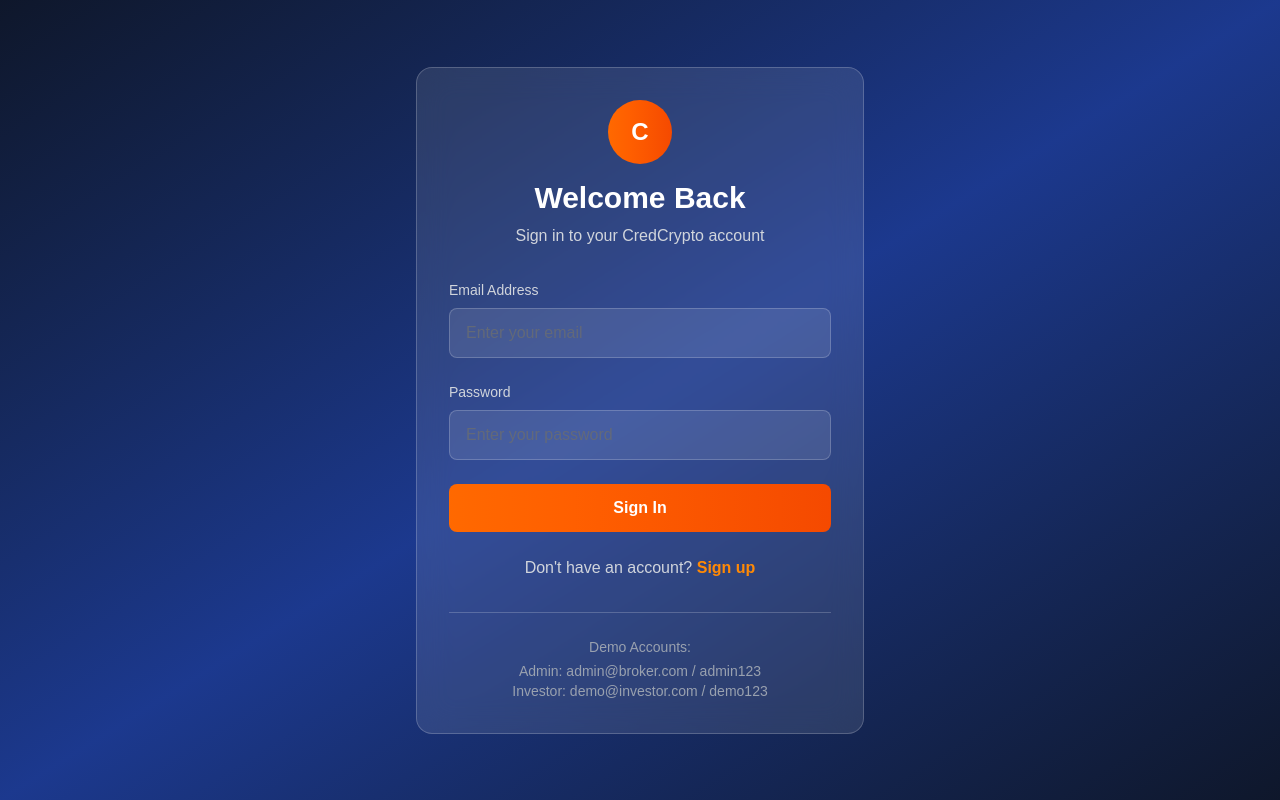
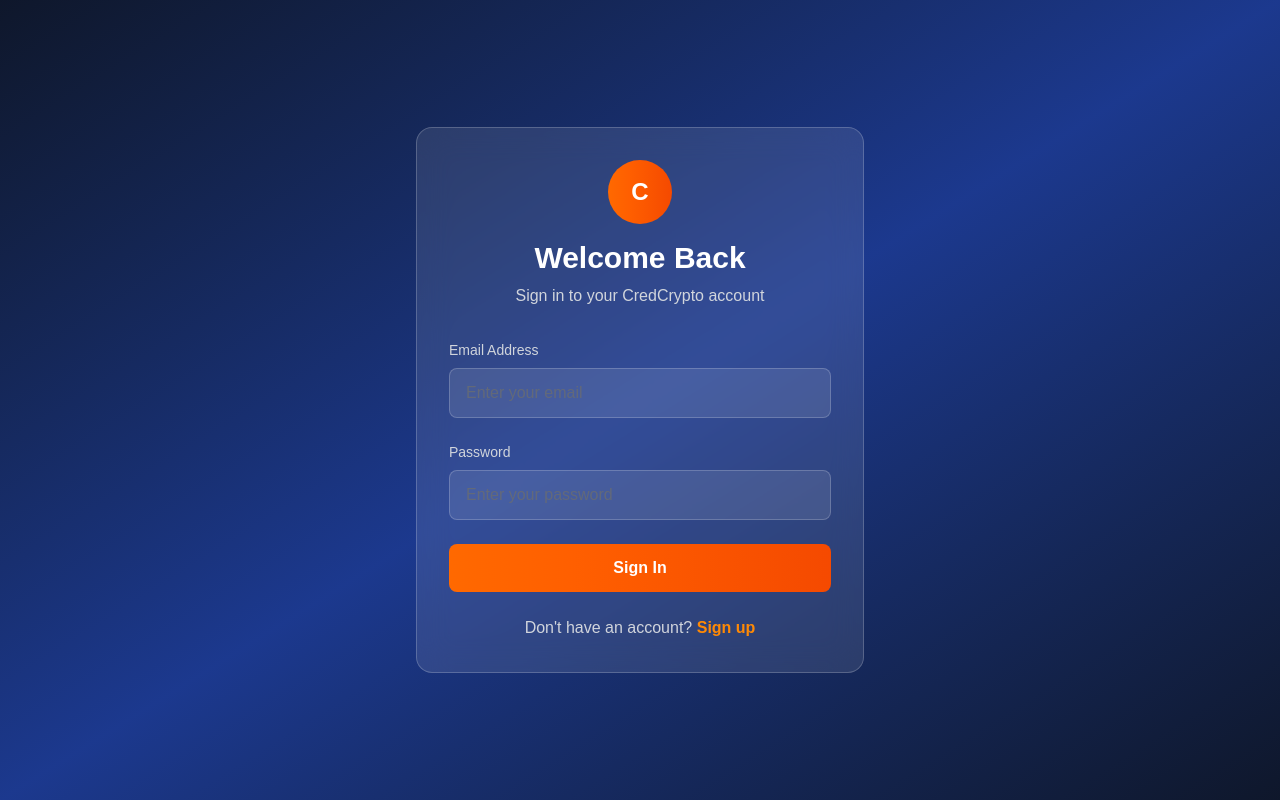
Before and after one commit to thereal-osas/broker, a Next.js app: page /auth/signin in a window 1280 px wide. Built offline with nearby package versions, Linux system fonts and the light colour scheme.

Commit message:
demo accounts removed

```diff
--- a/src/app/auth/signin/page.tsx
+++ b/src/app/auth/signin/page.tsx
@@ -141,13 +141,7 @@
           </p>
         </div>
 
-        <div className="mt-8 pt-6 border-t border-white/20">
-          <div className="text-center text-sm text-gray-400">
-            <p>Demo Accounts:</p>
-            <p className="mt-1">Admin: admin@broker.com / admin123</p>
-            <p>Investor: demo@investor.com / demo123</p>
-          </div>
-        </div>
+
       </motion.div>
     </div>
   );
```
